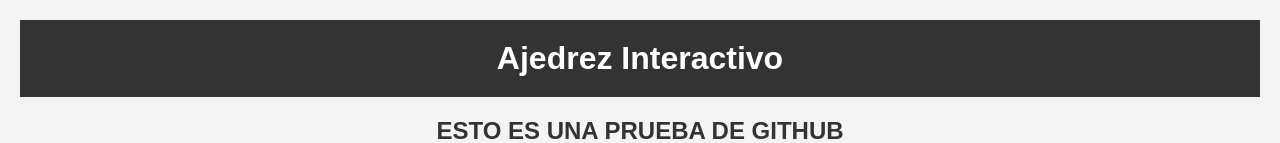
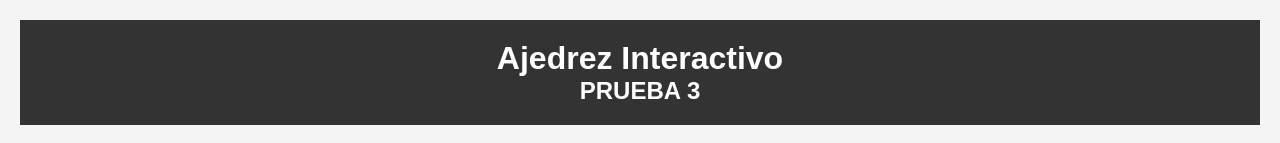
Before and after one commit to juanPonsMEDAC/pruebaWEB, a plain HTML site: page index.html in a window 1280 px wide. Shown: the top 143 px of the page. Drawn offline with Linux system fonts and the light colour scheme.

Commit message:
MODIFCIACIÓN

```diff
--- a/index.html
+++ b/index.html
@@ -10,6 +10,7 @@
 <body>
     <header>
         <h1>Ajedrez Interactivo</h1>
+        <h2>PRUEBA 3</h2>
     </header>
     <main>
         <section id="tablero">
```
